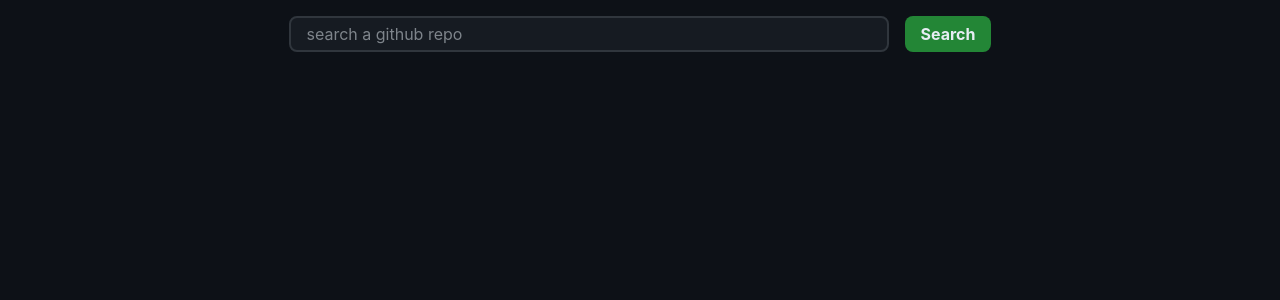
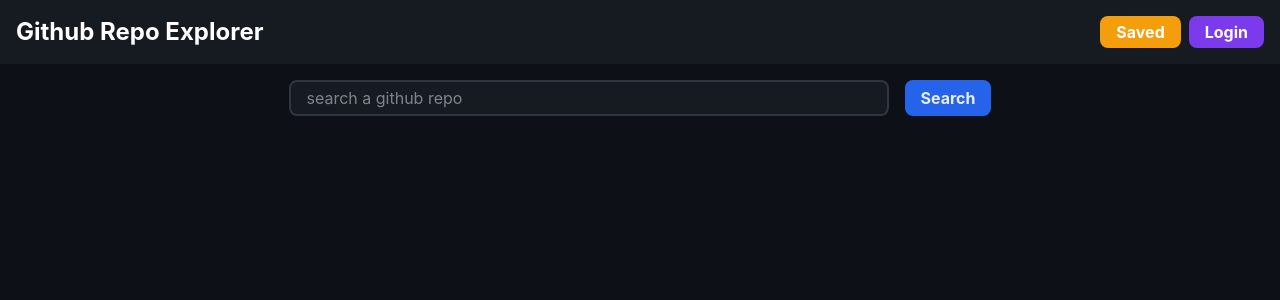
Before and after one commit to Hassan767275/github-repo-explorer, a React (Vite) app in the folder client/: page / in a window 1280 px wide. Shown: the top 300 px of the page. Built offline with nearby package versions, Linux system fonts and the light colour scheme.

Commit message:
added a header to my github repo site

```diff
--- a/client/src/App.tsx
+++ b/client/src/App.tsx
@@ -2,8 +2,9 @@
 import RepoResults from "./components/RepoResults";
 import { useState } from "react";
 import { getUserRepo } from "./services.ts/api";
-import { RepoCard } from "./components/RepoCard";
+import RepoCard  from "./components/RepoCard";
 import type { Repo } from "./type";
+import Header from "./components/Header";
 
 function App() {
   const [error, setError] = useState(false);
@@ -30,6 +31,7 @@
 
   return (
     <div className=" flex flex-col items-center">
+      <Header/>
       <Search searchRepos={searchRepos} error={error} />
       {showRepo && <RepoResults repoCount={repoCount} />}
       {showRepo && repoInfo.map(({id, name, description, language, stargazers_count, html_url}) => (
--- /dev/null
+++ b/client/src/components/Header.tsx
@@ -0,0 +1,11 @@
+export default function Header() {
+    return (
+        <header className="w-full px-4 py-2 sm:py-4 flex items-center bg-[#161B22]">
+            <h1 className="text-white font-bold w-24 sm:w-full sm:text-xl md:text-2xl">Github Repo Explorer</h1>
+            <div className="flex gap-2 ml-auto">
+                <button className="bg-[#F59E0B] hover:bg-[#FBBF24] text-[#ffffff] font-bold px-4 py-1 rounded-lg">Saved</button>
+                <button className="bg-[#7C3AED] hover:bg-[#8B5CF6] text-[#ffffff] font-bold px-4 py-1 rounded-lg">Login</button>
+            </div>
+        </header>
+    )
+}
--- a/client/src/components/RepoCard.tsx
+++ b/client/src/components/RepoCard.tsx
@@ -1,6 +1,6 @@
 import type { repoCard } from "../type"
 
-export function RepoCard({name, description, language, stargazers_count, html_url}: repoCard) {
+export default function RepoCard({name, description, language, stargazers_count, html_url}: repoCard) {
     return (
         <div className="my-4 w-72 sm:w-105 md:w-135 lg:w-175 lg:flex lg:justify-between bg-[#151d29] border border-[#30363d] rounded-lg">
             <div className="text-left flex flex-col gap-2 my-2 px-4 lg:py-2">
--- a/client/src/components/search.tsx
+++ b/client/src/components/search.tsx
@@ -9,7 +9,7 @@
         name='username'
         placeholder={error ? "Please enter a valid username" : "search a github repo"}
       ></input>
-      <button className="bg-[#238636] text-[#e6edf3] px-4 py-1 rounded-lg font-bold">
+      <button className="bg-[#2563EB] hover:bg-[#3B82F6] text-[#e6edf3] px-4 py-1 rounded-lg font-bold">
         Search
       </button>
     </form>
```
